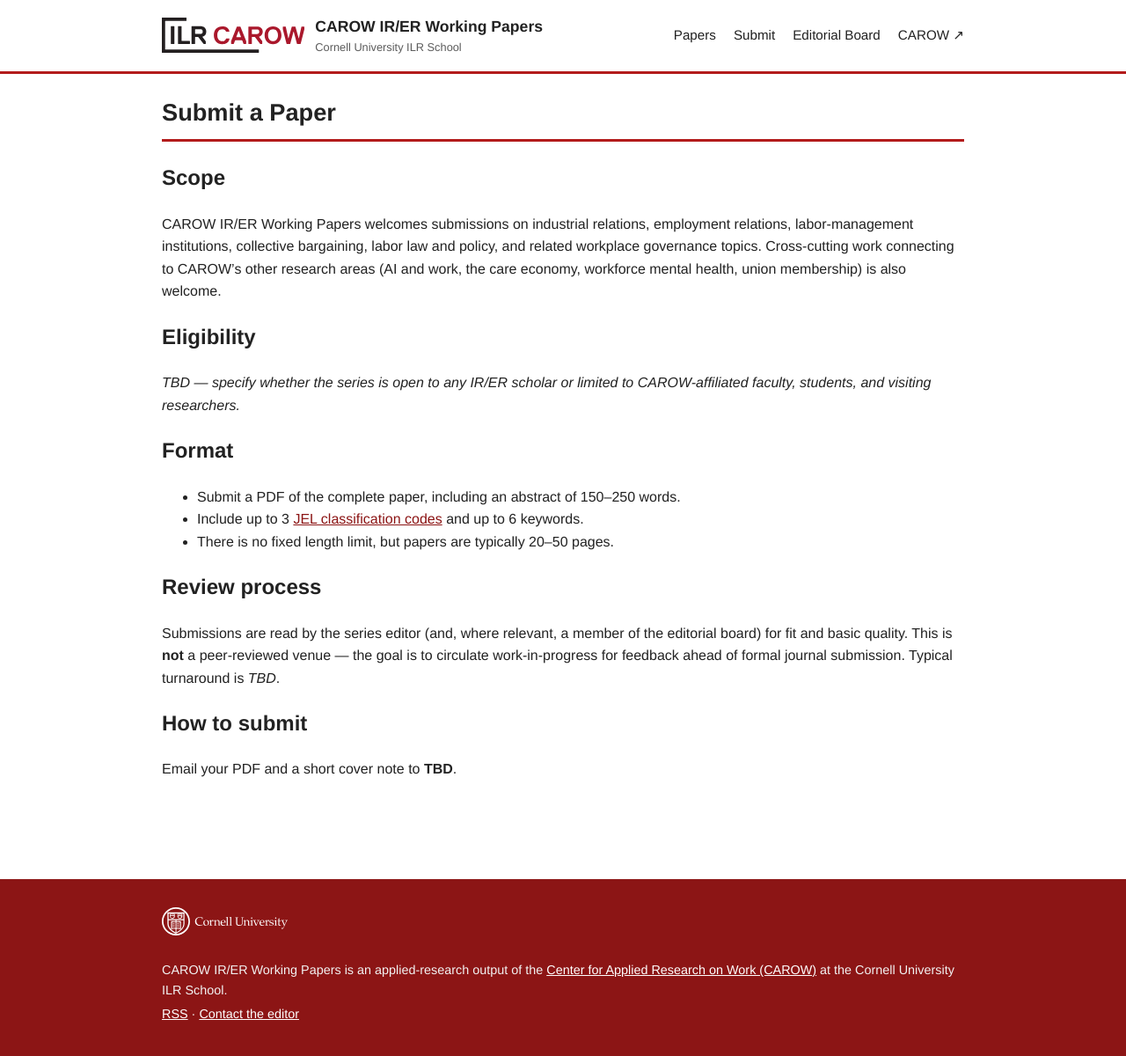
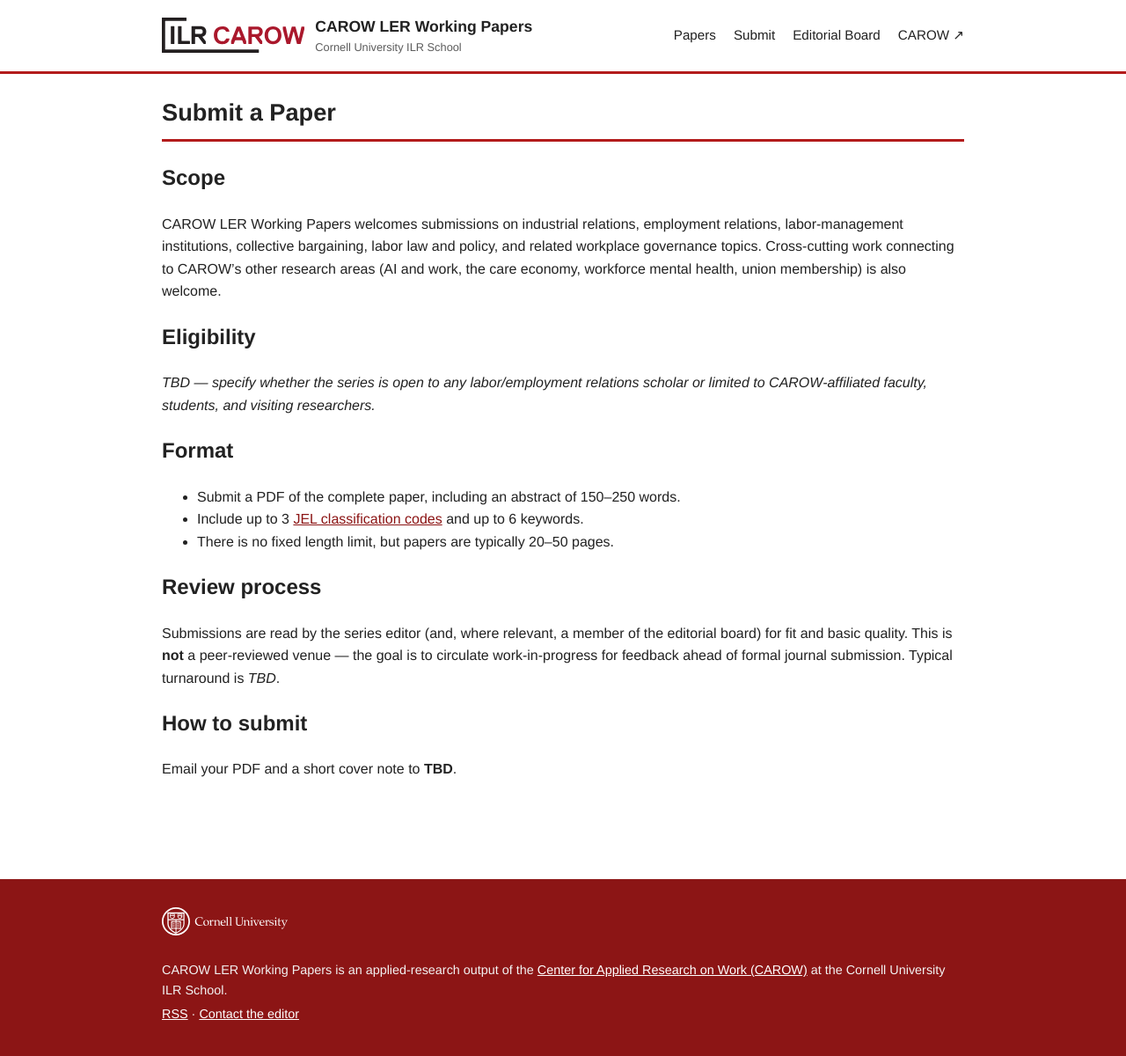
Before and after one commit to maffiemd/carow-ler-working-papers, a Jekyll site: the page built from submit.md, in a window 1280 px wide. Shown: the whole page at 88% size. Built offline with Jekyll 4.4.1, drawn with Linux system fonts in a browser that asks for light colours.

Commit message:
Rename series to Labor & Employment Relations
Industrial & Employment Relations -> Labor & Employment Relations,
with the IR/ER abbreviation updated to LER throughout (site title,
short title, series prefix used in paper numbering/citations).

Co-Authored-By: Claude Sonnet 5 <noreply@anthropic.com>

```diff
--- a/_config.yml
+++ b/_config.yml
@@ -1,15 +1,15 @@
-title: CAROW Working Papers in Industrial & Employment Relations
-short_title: CAROW IR/ER Working Papers
+title: CAROW Working Papers in Labor & Employment Relations
+short_title: CAROW LER Working Papers
 tagline: New research on industrial relations, employment relations, and workplace governance
 description: >-
   A working paper series affiliated with the Center for Applied Research on Work (CAROW)
   at the Cornell University ILR School, circulating new research on industrial relations,
   employment relations, labor-management institutions, collective bargaining, and workplace
   governance.
-url: "" # e.g. https://carow-irer.github.io — fill in once the repo is published
+url: "" # e.g. https://carow-ler.github.io — fill in once the repo is published
 baseurl: ""
 
-series_prefix: "CAROW-IRER-WP"
+series_prefix: "CAROW-LER-WP"
 
 carow:
   name: Center for Applied Research on Work
--- a/submit.md
+++ b/submit.md
@@ -13,8 +13,8 @@ workplace governance topics. Cross-cutting work connecting to CAROW's other rese
 
 ## Eligibility
 
-_TBD — specify whether the series is open to any IR/ER scholar or limited to CAROW-affiliated
-faculty, students, and visiting researchers._
+_TBD — specify whether the series is open to any labor/employment relations scholar or limited
+to CAROW-affiliated faculty, students, and visiting researchers._
 
 ## Format
 
```
Also changed, not shown: README.md.
